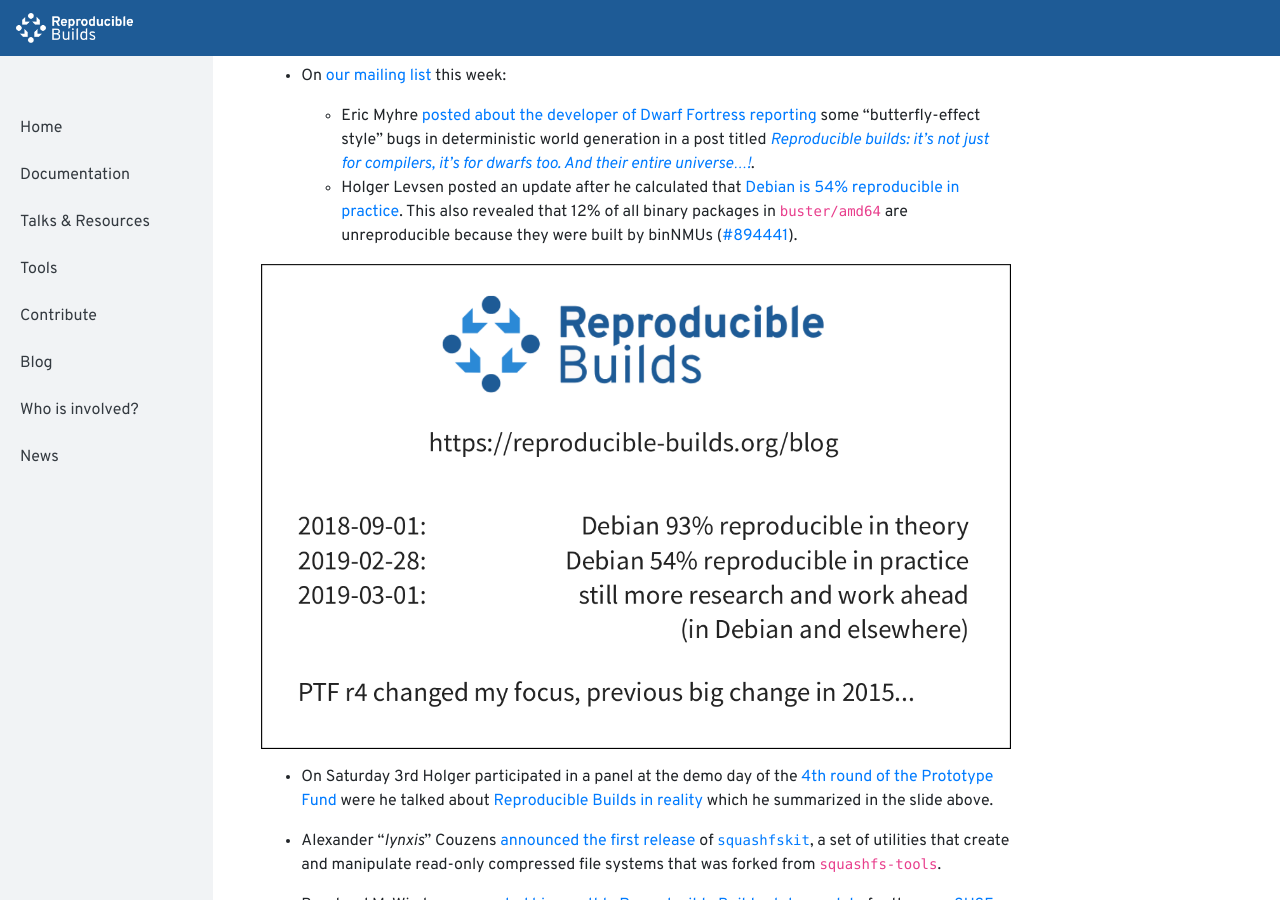
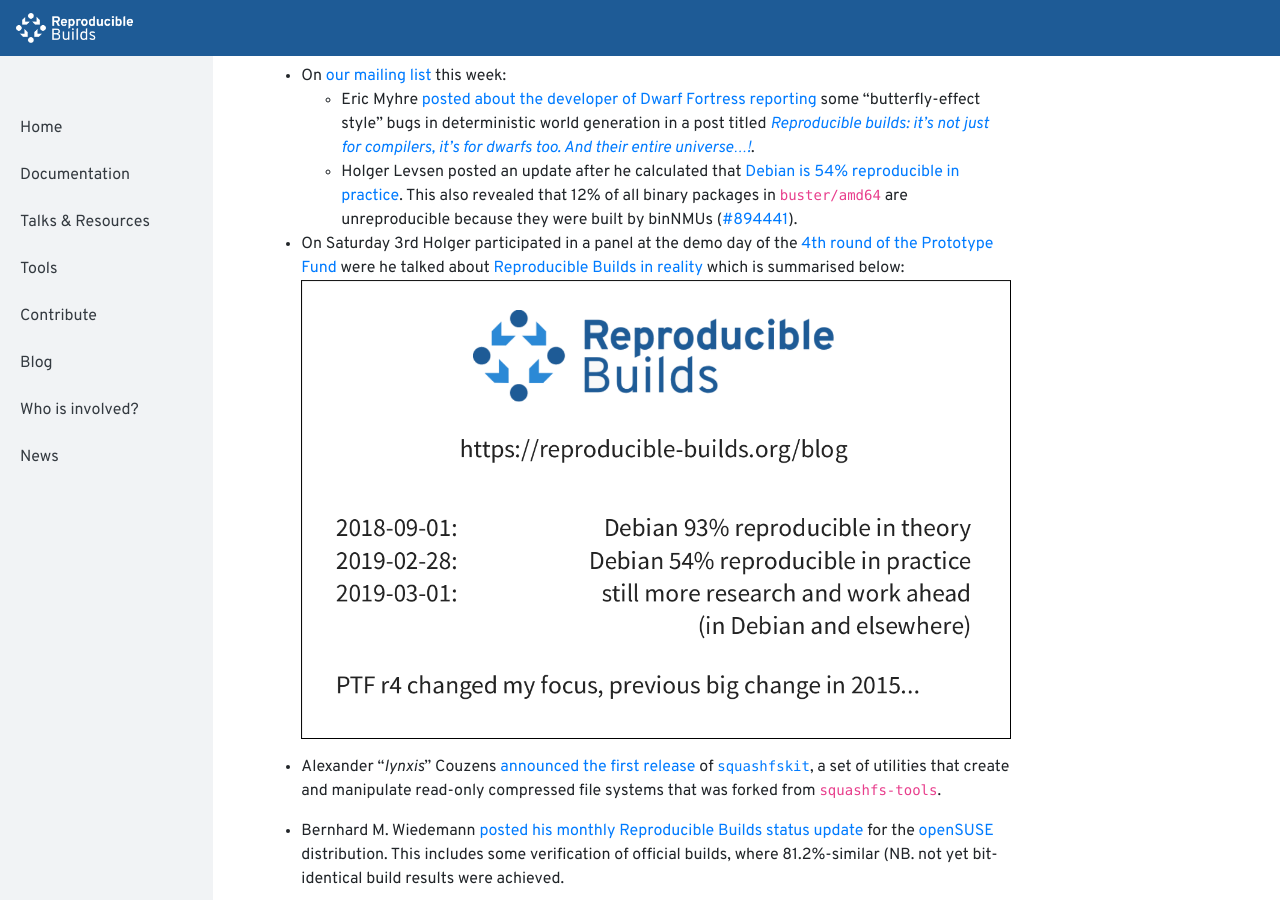
Before and after one commit to prototypefund/reproducible-website, a Jekyll site: the page built from _blog/posts/201.md, in a window 1280 px wide and 900 px high, scrolled down 347 px. Built offline with Jekyll 4.4.1, drawn with Linux system fonts in a browser that asks for light colours.

Commit message:
Group image a little better.

```diff
--- a/_blog/posts/201.md
+++ b/_blog/posts/201.md
@@ -11,9 +11,8 @@
     * Eric Myhre [posted about the developer of Dwarf Fortress reporting](https://lists.reproducible-builds.org/pipermail/rb-general/2019-February/001473.html) some "butterfly-effect style" bugs in deterministic world generation in a post titled [*Reproducible builds: it's not just for compilers, it's for dwarfs too.  And their entire universe...!*](http://www.bay12games.com/dwarves/#2019-02-21).
     * Holger Levsen posted an update after he calculated that [Debian is 54% reproducible in practice](https://lists.reproducible-builds.org/pipermail/rb-general/2019-March/001479.html). This also revealed that 12% of all binary packages in `buster/amd64` are unreproducible because they were built by binNMUs ([#894441](https://bugs.debian.org/894441)).
 
-![]({{ "/images/blog/201/reproducible-builds-PTF-demo-day-20190302.png" | prepend: site.baseurl }})
-
-* On Saturday 3rd Holger participated in a panel at the demo day of the [4th round of the Prototype Fund](https://prototypefund.de/projects/round4/) were he talked about [Reproducible Builds in reality](https://prototypefund.de/project/reproducible-builds-in-der-wirklichkeit/) which he summarized in the slide above.
+* On Saturday 3rd Holger participated in a panel at the demo day of the [4th round of the Prototype Fund](https://prototypefund.de/projects/round4/) were he talked about [Reproducible Builds in reality](https://prototypefund.de/project/reproducible-builds-in-der-wirklichkeit/) which is summarised below:
+    ![]({{ "/images/blog/201/reproducible-builds-PTF-demo-day-20190302.png" | prepend: site.baseurl }})
 
 * Alexander "*lynxis*" Couzens [announced the first release](https://bugs.debian.org/918480#42) of [`squashfskit`](https://github.com/squashfskit/squashfskit), a set of utilities that create and manipulate read-only compressed file systems that was forked from `squashfs-tools`.
 
```
